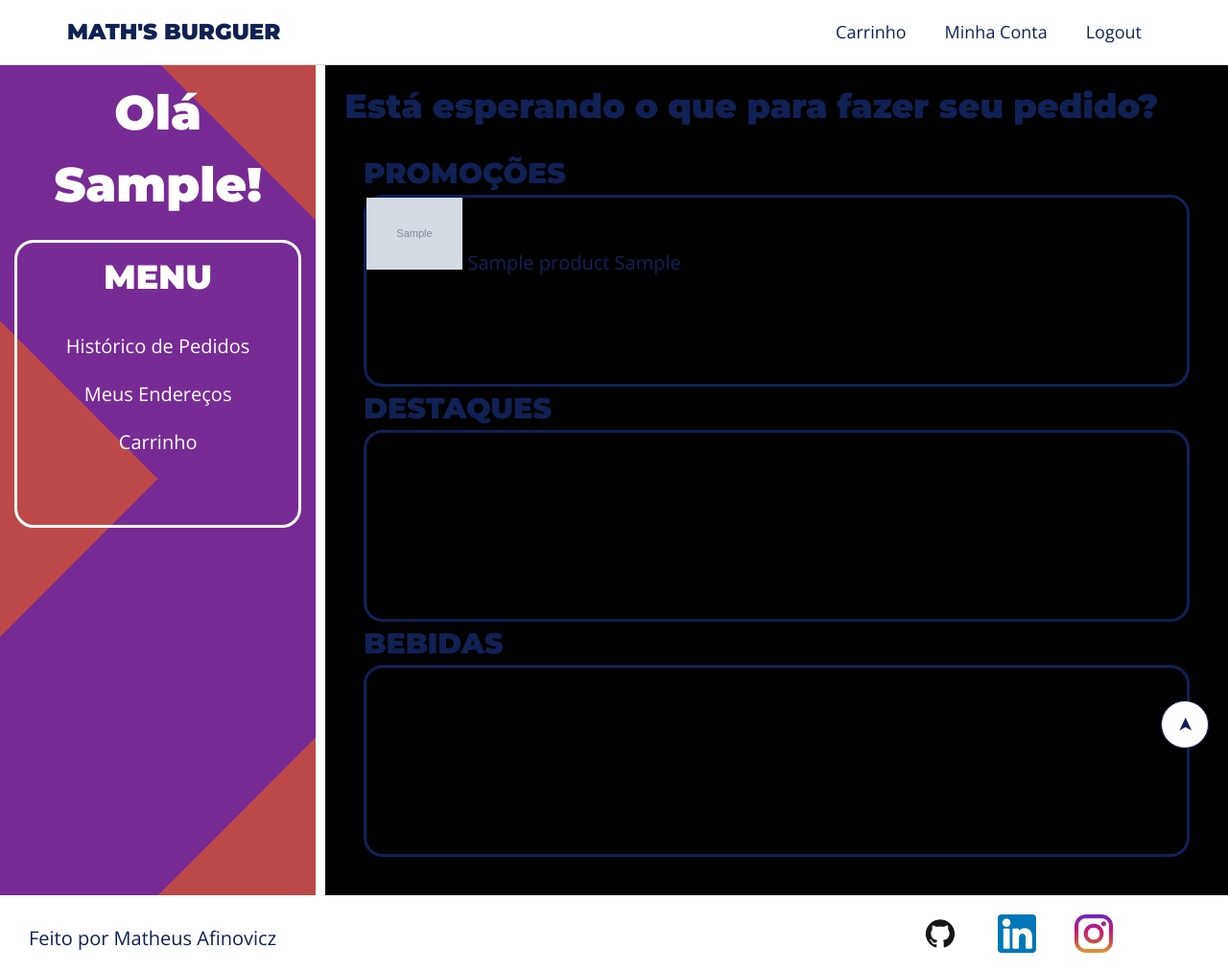
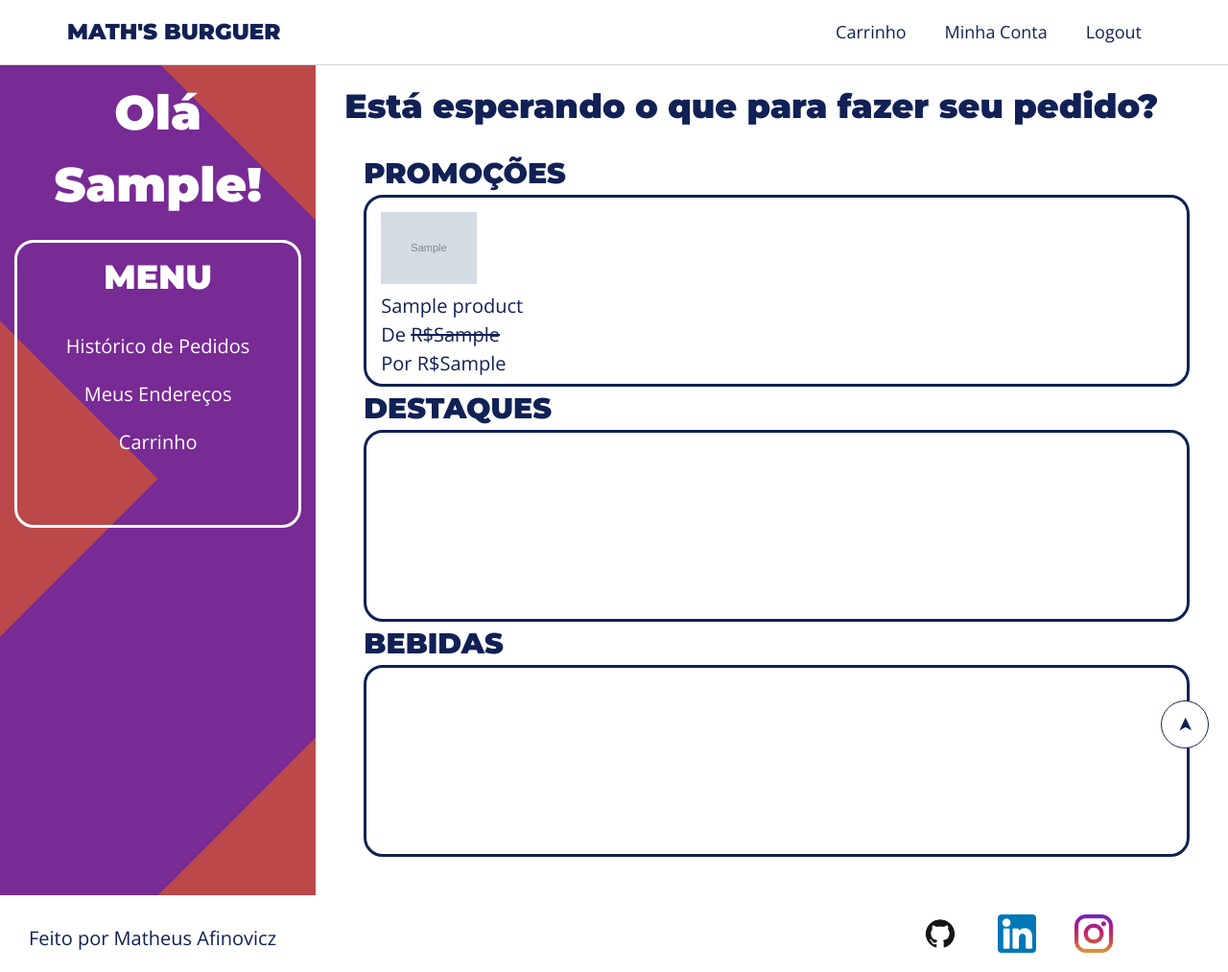
Before and after one commit to MatheusAfinovicz/MathsBurguer, a Django app: page /dashboard/ in a window 1280 px wide. Shown: the whole page at 96% size. Run offline with Django 3.2, Linux system fonts and the light colour scheme; a user stored in the database is signed in; tables that the repository leaves empty hold one stand-in row (values such as "Sample post"); grey boxes marked "Sample" are stand-in pictures.

Commit message:
products styles

```diff
--- a/templates/dashboard.html
+++ b/templates/dashboard.html
@@ -40,29 +40,29 @@
                 <h1>Promoções</h1>
                 <section class="products">
                     {% for promotion in promotions %}
-                        <div class="offers">
-                                <img src="{{ promotion.picture.url }}" style="max-width: 100px; height: auto">
-                                {{ promotion.name }}
-                                {{ promotion.promotion_price }}
+                        <div class="offers product">
+                            <img src="{{ promotion.picture.url }}">
+                            <p>{{ promotion.name }}</p>
+                            <p>De <s>R${{ promotion.normal_price }}</s></p>
+                            <p>Por R${{ promotion.promotion_price }}</p>
                         </div>
                     {% endfor %}
                 </section>
 
                 <h1>Destaques</h1>
                 <section class="products">
-
                     {% for sandwich in sandwiches %}
-                        <div class="sandwiches">
-                                <img src="{{ sandwich.picture.url }}" style="max-width: 100px; height: auto">
-                                {{ sandwich.name }}
-                                {{ sandwich.normal_price }}
+                        <div class="sandwiches product">
+                                <img src="{{ sandwich.picture.url }}">
+                                <p>{{ sandwich.name }}</p>
+                                <p>R${{ sandwich.normal_price }}</p>
                         </div>
                     {% endfor %}
                 </section>
 
                 <h1>Bebidas</h1>
                 <section class="products">
-                    <div class="drinks">
+                    <div class="drinks product">
 
                     </div>
                 </section>
--- a/templates/static/css/dashboard_styles.css
+++ b/templates/static/css/dashboard_styles.css
@@ -50,7 +50,6 @@
 }
 
 .content {
-    background: black;
     padding: 2rem;
 }
 
@@ -68,3 +67,20 @@
     height: 20rem;
     width: border-box;
 }
+
+.products {
+    display: flex;
+}
+
+.product {
+    padding: 1.5rem;
+}
+
+.product p {
+    margin: 0;
+}
+
+.product img {
+    max-width: 10rem;
+    height: auto;
+}
```
